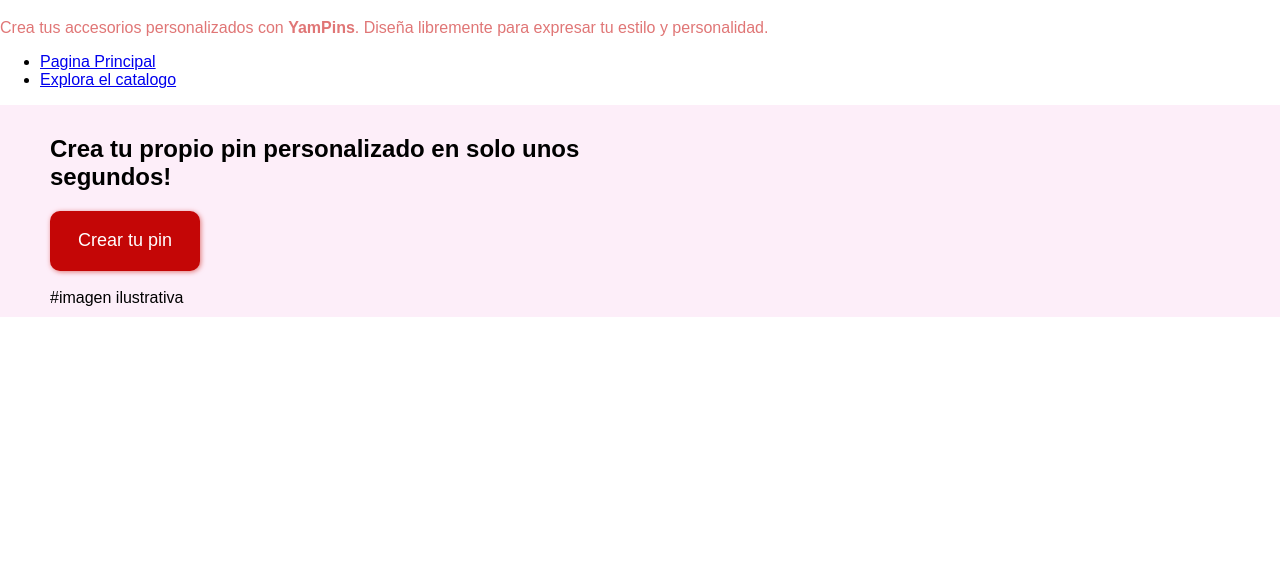
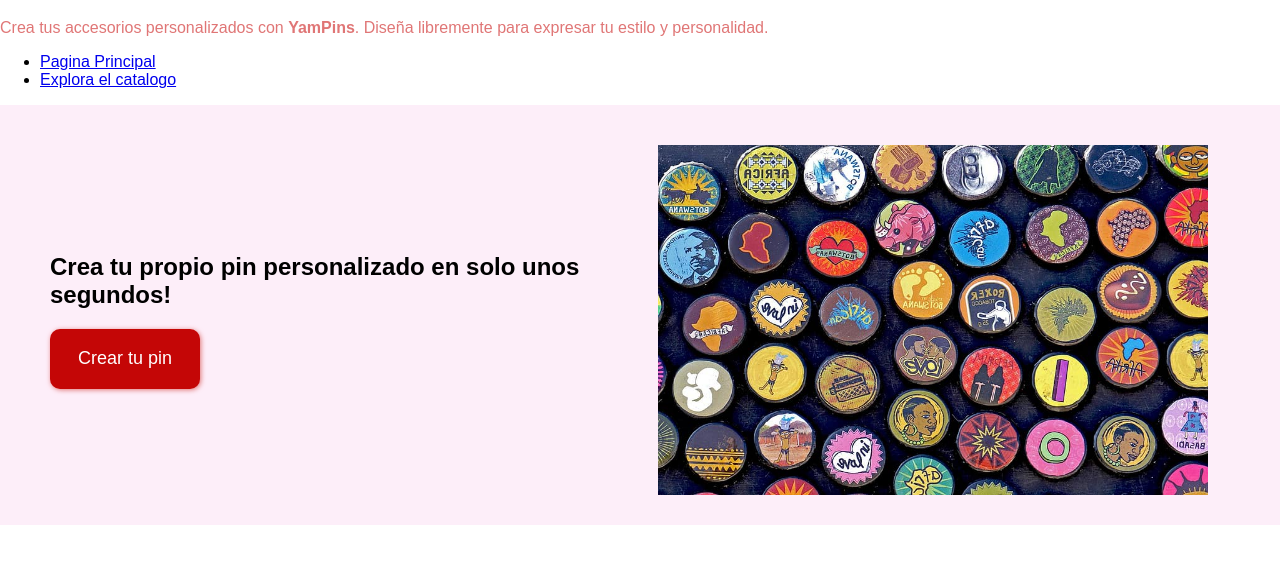
Before and after one commit to JukySkr/YamPins-Pagina-Web, a plain HTML site: page Main/HTML/Home/home.HTML in a window 1280 px wide. Shown: the part 61-624 px from the top of the page. Drawn offline with Linux system fonts and the light colour scheme.

Commit message:
agrego estilo

```diff
--- a/Main/CSS/Home/home.css
+++ b/Main/CSS/Home/home.css
@@ -20,13 +20,21 @@ p {
 MAIN
 */
 main {
+
+}
+.main-section-div-container {
+    display: flex;
     background-color: var(--rosa-claro);
     padding: 10px 50px;
-    display: flex;
-    flex-direction: column;
+    height: 400px;
+    align-items: center;
+    gap: 4rem;
 }
 .main-section-title {
     width: 34rem;
+}
+.main-section-div-container-div-texto, .main-section-imagen-pins {
+    margin-top: 10px;
 }
 .main-section-buttom {
     color: var(--blanco);
@@ -48,3 +56,7 @@ main {
     scale: 1.05;
     cursor: pointer;
 }
+.main-section-imagen-pins {
+    width: 550px;
+    height: 350px;
+}
--- a/Main/HTML/Home/home.HTML
+++ b/Main/HTML/Home/home.HTML
@@ -21,9 +21,18 @@
         </header>
         <main>
             <section class="main-section-crear-pin">
-                <h1 class="main-section-title">Crea tu propio pin personalizado en solo unos segundos!</h1>
-                <p class="main-section-buttom">Crear tu pin</p>
-                <img src="" alt="">#imagen ilustrativa
+
+                <div class="main-section-div-container">
+
+                    <div class="main-section-div-container-div-texto">
+                        <h1 class="main-section-title">Crea tu propio pin personalizado en solo unos segundos!</h1>
+                        <p class="main-section-buttom">Crear tu pin</p>
+                    </div>
+
+                    <img class="main-section-imagen-pins" src="../../../assets/imagen-pins-example.jpg" alt="imagen de muchos pins">
+
+                </div>
+
             </section>
         </main>
         <footer>
```
Also changed, not shown: assets/imagen-pins-example.jpg (added).
